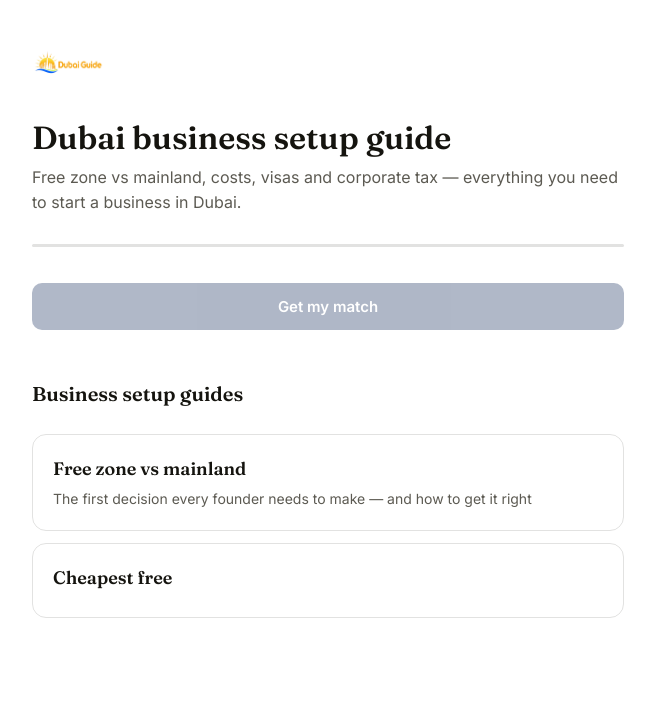
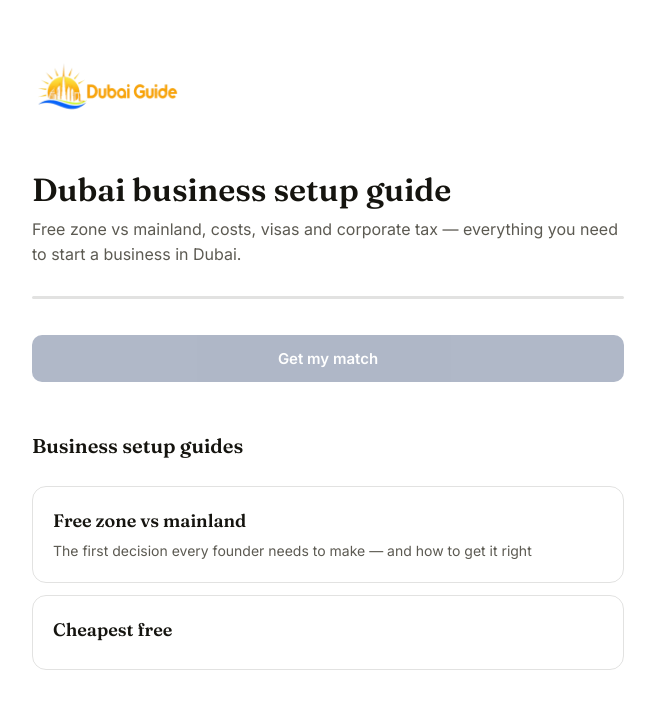
Before and after one commit to DubaiGuide-biz/dubaiguide, a website: page business/index.html in a window 1280 px wide. Shown: the whole page, without its empty margins (312-967 px from the left). Drawn offline with Linux system fonts and the light colour scheme.

Commit message:
Update logo height in index.html
Increased logo height from 48px to 100px.

```diff
--- a/business/index.html
+++ b/business/index.html
@@ -15,7 +15,7 @@
 
   <header>
   <a href="/" style="text-decoration:none;display:flex;align-items:center;">
-    <img src="/logo.png" alt="mydubaiguide.biz" style="height:48px;width:auto;">
+    <img src="/logo.png" alt="mydubaiguide.biz" style="height:100px;width:auto;">
   </a>
 </header>
 
```
